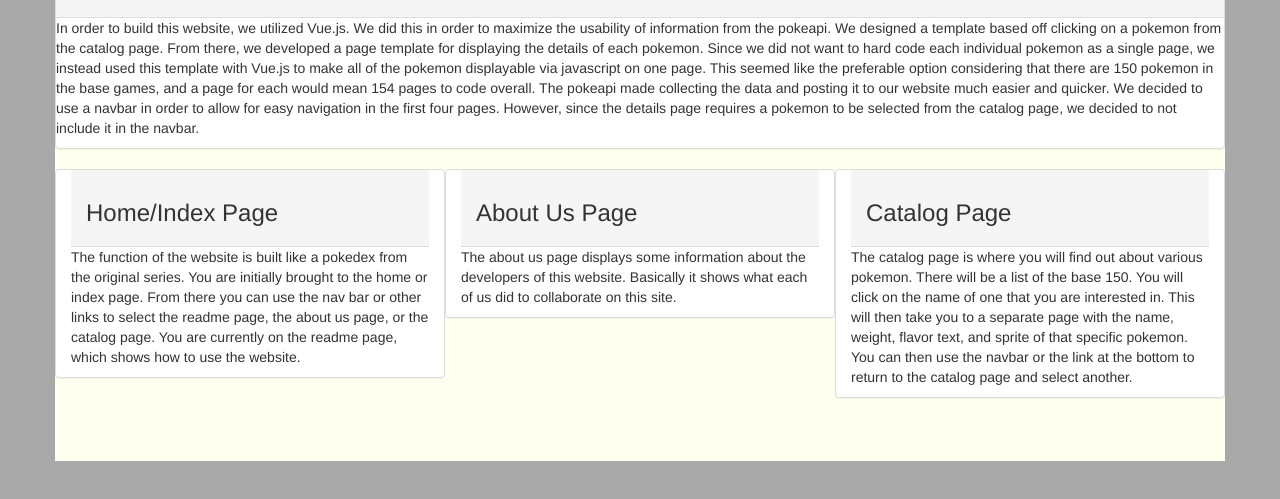
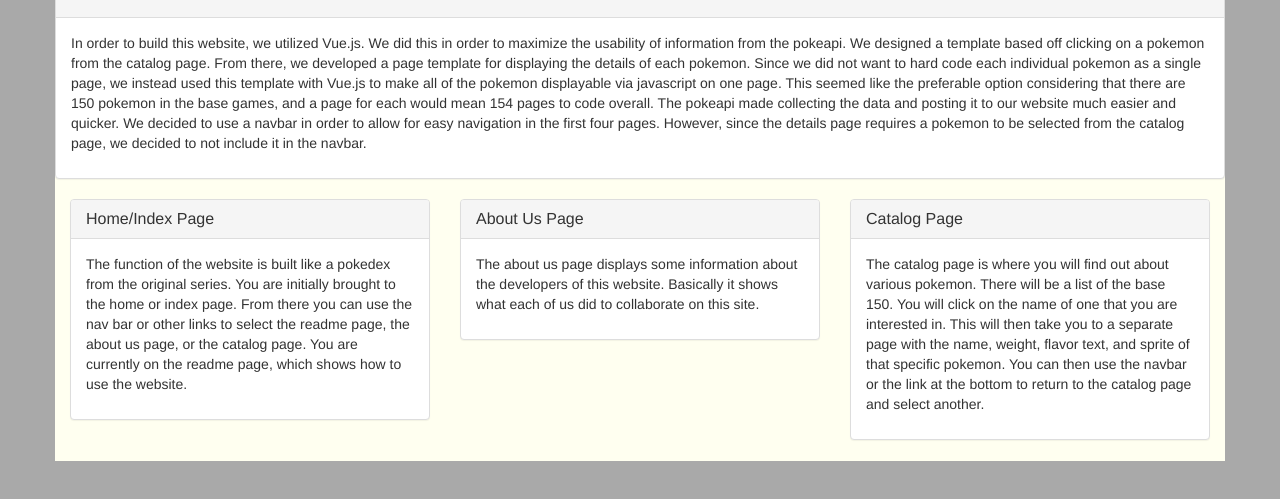
Before and after one commit to nsmith4848/cs3500-midterm-project-js-prototype, a plain HTML site: page site/about-site.html in a window 1280 px wide. Shown: the part 139-638 px from the top of the page. Drawn offline with Linux system fonts and the light colour scheme.

Commit message:
final styling changes before submission.

```diff
--- a/site/about-site.html
+++ b/site/about-site.html
@@ -54,28 +54,48 @@
               About the Site!
             </h2>
           </div>
+
+          <div class="panel-body">
             <p>In order to build this website, we utilized Vue.js.  We did this in order to maximize the usability of information from the pokeapi.  We designed a template based off clicking on a pokemon from the catalog page.  From there, we developed a page template for displaying the details of each pokemon.   Since we did not want to hard code each individual pokemon as a single page, we instead used this template with Vue.js to make all of the pokemon displayable via javascript on one page.  This seemed like the preferable option considering that there are 150 pokemon in the base games, and a page for each would mean 154 pages to code overall.  The pokeapi made collecting the data and posting it to our website much easier and quicker.  We decided to use a navbar in order to allow for easy navigation in the first four pages.  However, since the details page requires a pokemon to be selected from the catalog page, we decided to not include it in the navbar.</p>
+          </div>
         </div>
       </div>
 
       <div class="row">
-        <div class="col-sm-4 panel panel-default">
+        <div class="col-sm-4">
+          <div class="panel panel-default">
             <div class="panel-heading">
-          <h3>Home/Index Page</h3>
+              <h3 class="panel-title">Home/Index Page</h3>
             </div>
+
+            <div class="panel-body">
               <p>The function of the website is built like a pokedex from the original series.  You are initially brought to the home or index page.  From there you can use the nav bar or other links to select the readme page, the about us page, or the catalog page.  You are currently on the readme page, which shows how to use the website.</p>
             </div>
-        <div class="col-sm-4 panel panel-default">
+          </div>
+        </div>
+
+        <div class="col-sm-4">
+          <div class="panel panel-default">
             <div class="panel-heading">
-          <h3>About Us Page</h3>
+              <h3 class="panel-title">About Us Page</h3>
             </div>
+
+            <div class="panel-body">
               <p>The about us page displays some information about the developers of this website.  Basically it shows what each of us did to collaborate on this site.</p>
             </div>
-        <div class="col-sm-4 panel panel-default">
+          </div>
+        </div>
+
+        <div class="col-sm-4">
+          <div class="panel panel-default">
             <div class="panel-heading">
-          <h3>Catalog Page</h3>
+              <h3 class="panel-title">Catalog Page</h3>
             </div>
+
+            <div class="panel-body">
               <p>The catalog page is where you will find out about various pokemon.  There will be a list of the base 150.  You will click on the name of one that you are interested in.  This will then take you to a separate page with the name, weight, flavor text, and sprite of that specific pokemon.  You can then use the navbar or the link at the bottom to return to the catalog page and select another.</p>
+            </div>
+          </div>
         </div>
       </div>
     </div>
```
Lines whose indentation alone changed are shown as unchanged.
